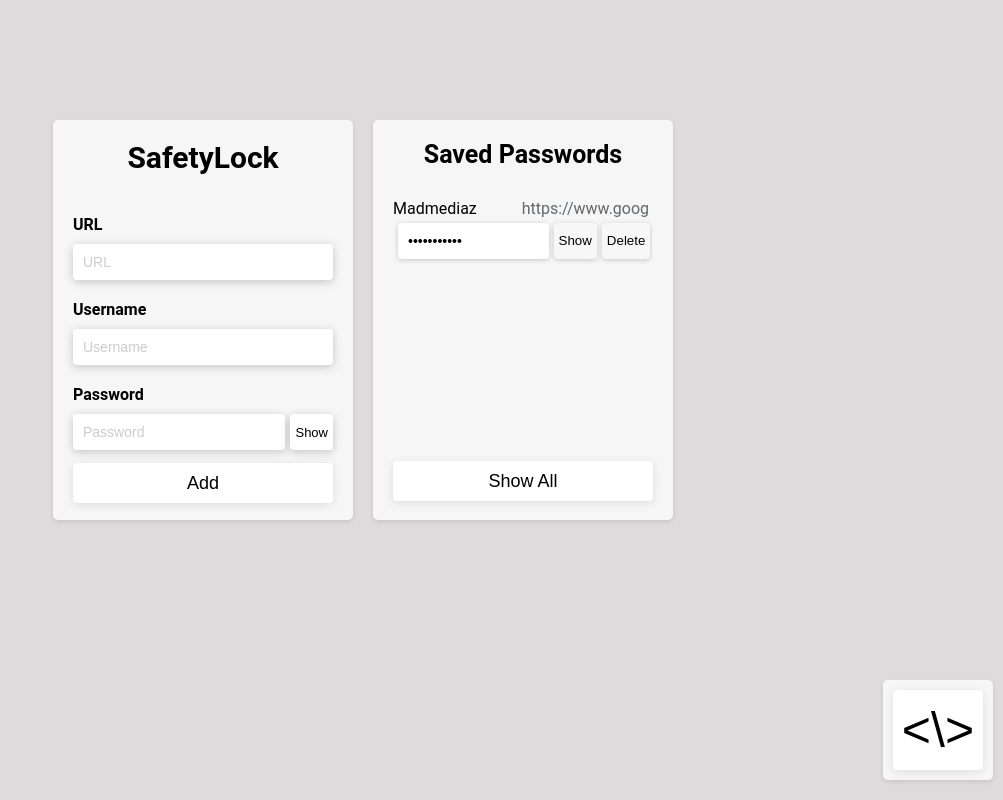
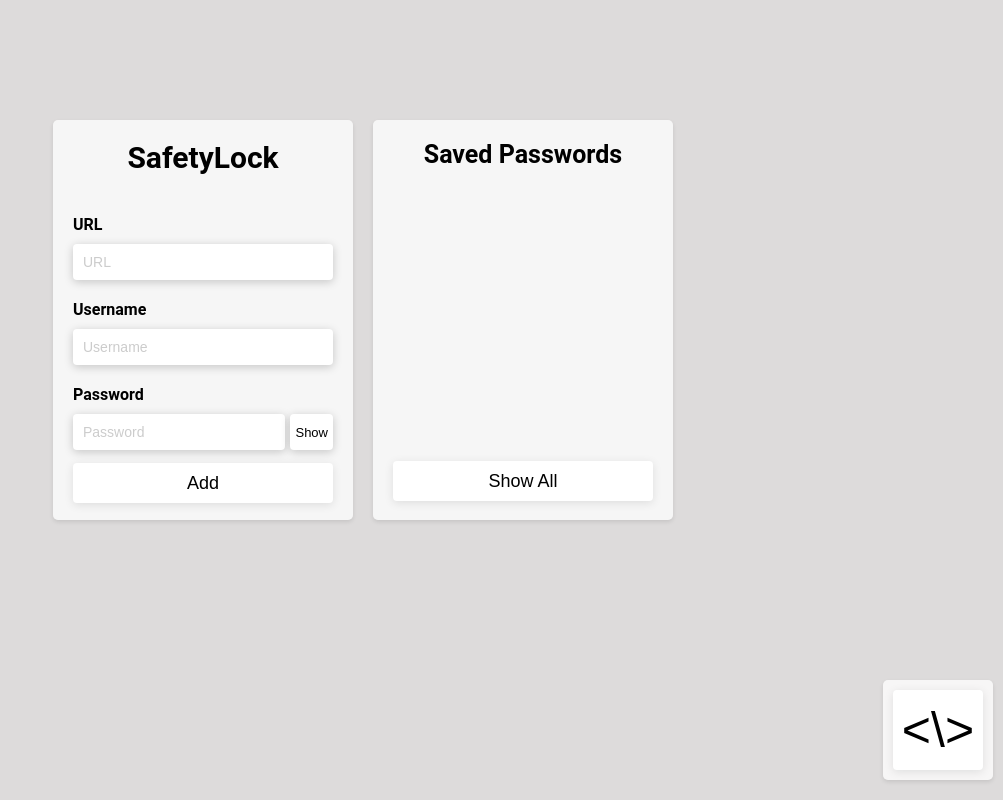
Before and after one commit to madmediaz2/SafetyLock, a website: page index.html in a window 1280 px wide. Shown: the whole page, without its empty margins (277-1280 px from the left). Drawn offline with Linux system fonts and the light colour scheme.

Commit message:
Removed template list item

```diff
--- a/index.html
+++ b/index.html
@@ -45,20 +45,6 @@
         <article class="card">
             <h3 style="font-size: 25px;">Saved Passwords</h3>
             <ul style="margin-top: 30px;" id="script--credentials-ul">
-                <li>
-                    <div class="credential-field-head">
-                        <span id="script--credential-username-display">Madmediaz</span>
-                        <a id="script--credential--url-display">https://www.google.com/login</a>
-                    </div>
-                    <div class="credential-field-foot">
-                        <input value="password123" type="password" class="input-field-password">
-                        <div class="credential-field-buttons">
-                            <button class="button button-small">Show</button>
-                            <button class="button button-small">Delete</button>
-                        </div>
-                    </div>
-                </li>
-
             </ul>
             <button
                 class="button button--secondary"
```
